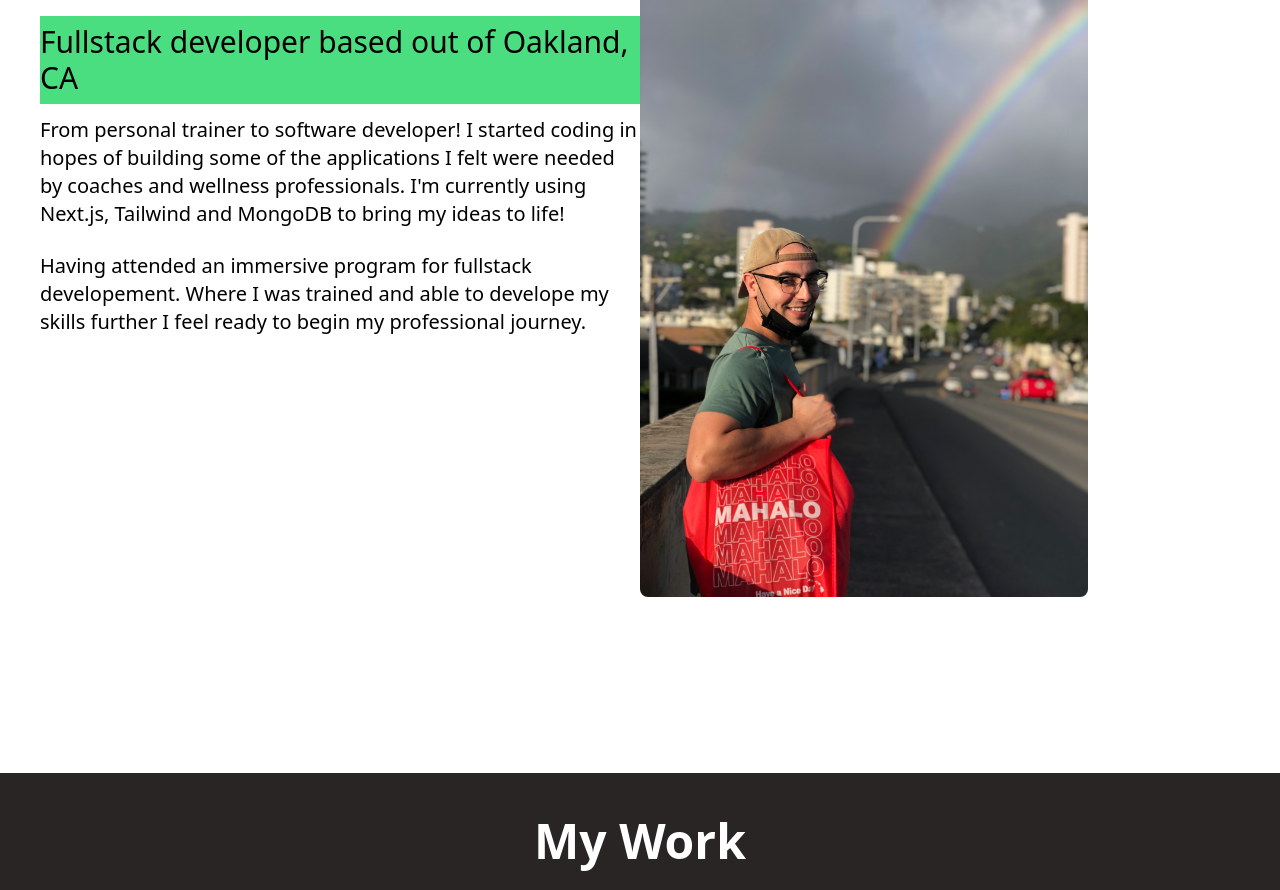
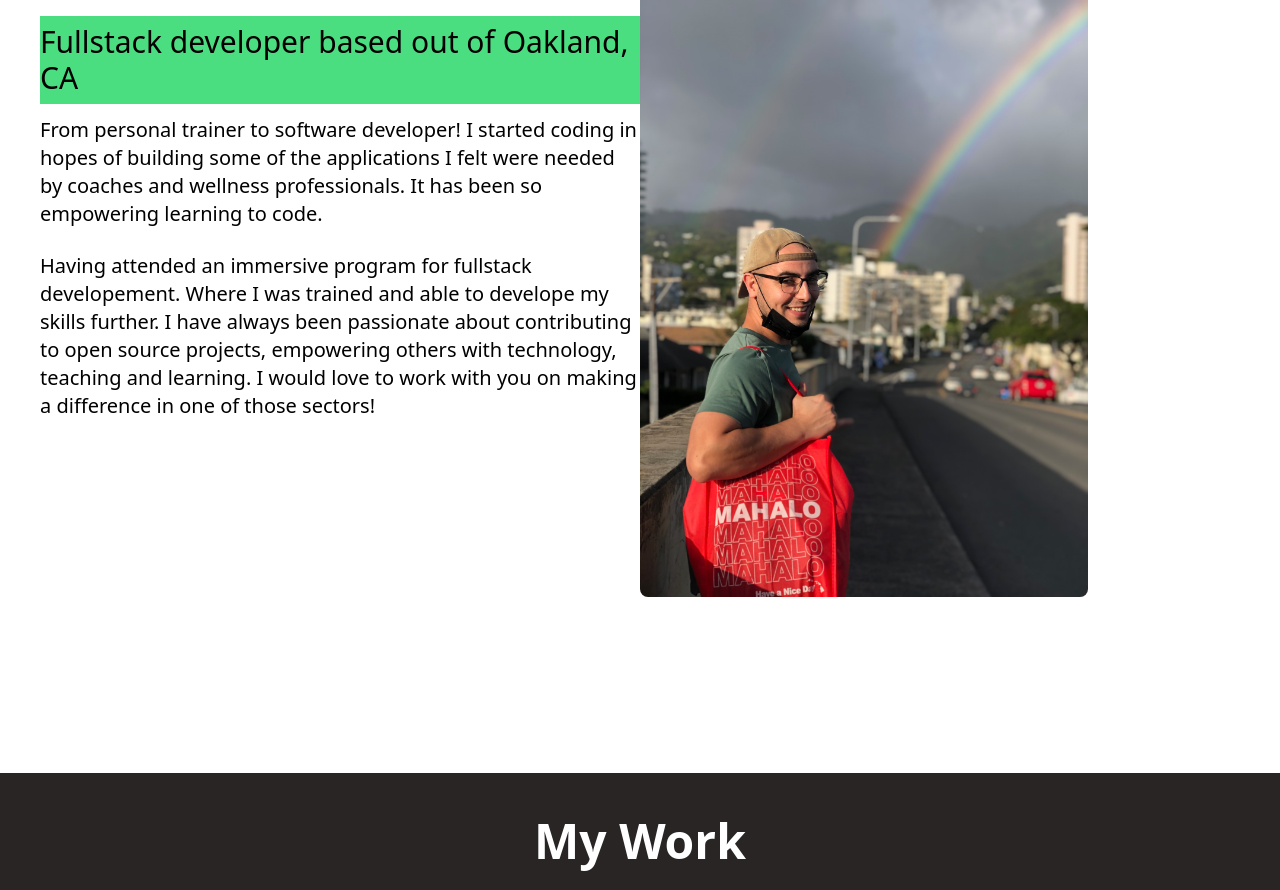
Before and after one commit to edgar-arturo-arrizon/portfolio-nextjs, a Next.js app: page / in a window 1280 px wide. Shown: the part 940-1830 px from the top of the page. Built offline with nearby package versions, Linux system fonts and the light colour scheme.

Commit message:
updated about me

```diff
--- a/pages/about.js
+++ b/pages/about.js
@@ -7,8 +7,8 @@ const About = () => {
       <p className="text-3xl font-medium bg-green-400 text-left py-2 sm:col-start-1">Fullstack developer based out of Oakland, CA</p>
 
       <div className="text-left sm:col-start-1 ">
-        <p className="text-lg lg:text-xl py-3">From personal trainer to software developer! I started coding in hopes of building some of the applications I felt were needed by coaches and wellness professionals. I&apos;m currently using Next.js, Tailwind and MongoDB to bring my ideas to life!</p>
-        <p className="text-lg lg:text-xl py-3">Having attended an immersive program for fullstack developement. Where I was trained and able to develope my skills further I feel ready to begin my professional journey.</p>
+        <p className="text-lg lg:text-xl py-3">From personal trainer to software developer! I started coding in hopes of building some of the applications I felt were needed by coaches and wellness professionals. It has been so empowering learning to code.</p>
+        <p className="text-lg lg:text-xl py-3">Having attended an immersive program for fullstack developement. Where I was trained and able to develope my skills further. I have always been passionate about contributing to open source projects, empowering others with technology, teaching and learning. I would love to work with you on making a difference in one of those sectors!</p>
       </div>
       <img src="/about_me.jpeg" className="rounded-lg  max-w-md sm:relative  sm:bottom-36 sm:pt-10 w-[90%]" alt="Picture of the author"></img>
     </section>
```
